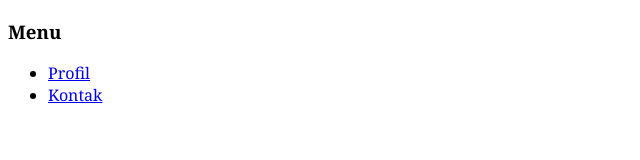
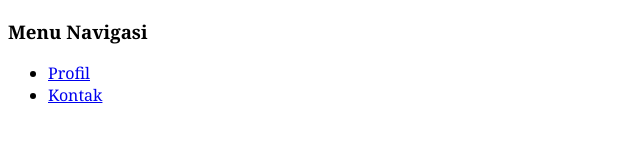
Before and after one commit to andromedaa925/1124160181-html-day8, a plain HTML site: page latihan_frame/menu.html in a window 1280 px wide. Shown: the whole page, without its empty margins (0-640 px from the left). Drawn offline with Linux system fonts and the light colour scheme.

Commit message:
initiated commit : Membuat Menu

```diff
--- a/latihan_frame/menu.html
+++ b/latihan_frame/menu.html
@@ -6,7 +6,7 @@
   <title>Menu</title>
 </head>
 <body style="font-family: Georgia, 'Times New Roman', Times, serif;">
-  <h3>Menu</h3>
+  <h3>Menu Navigasi</h3>
   <ul>
     <li><a href="profile.html" target="kontenFrame">Profil</a></li>
     <li><a href="contact.html" target="kontenFrame">Kontak</a></li>
```
